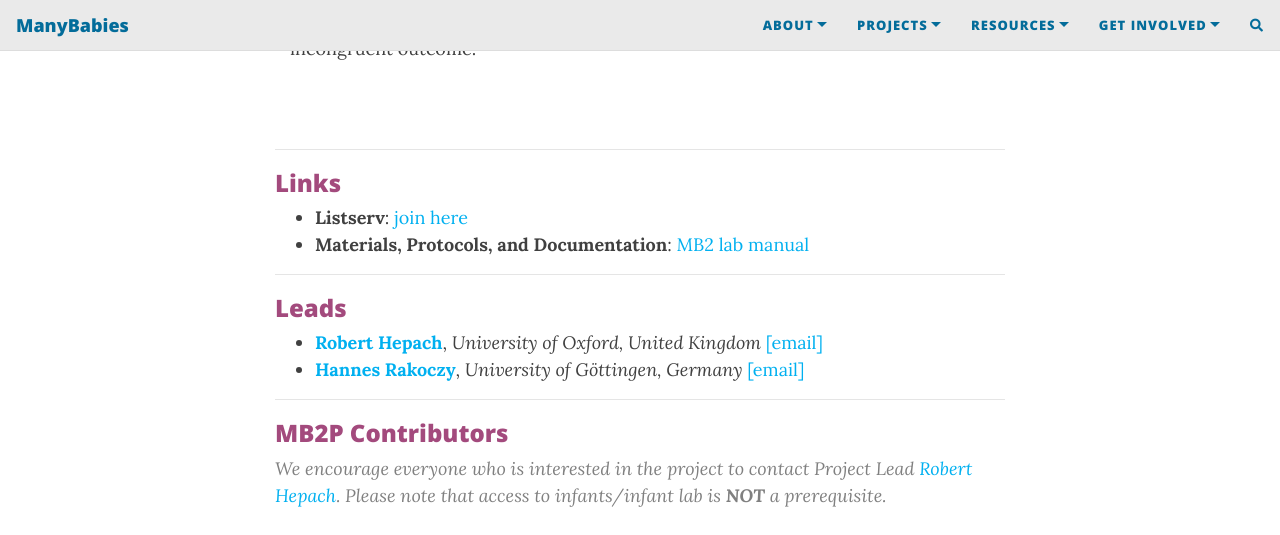
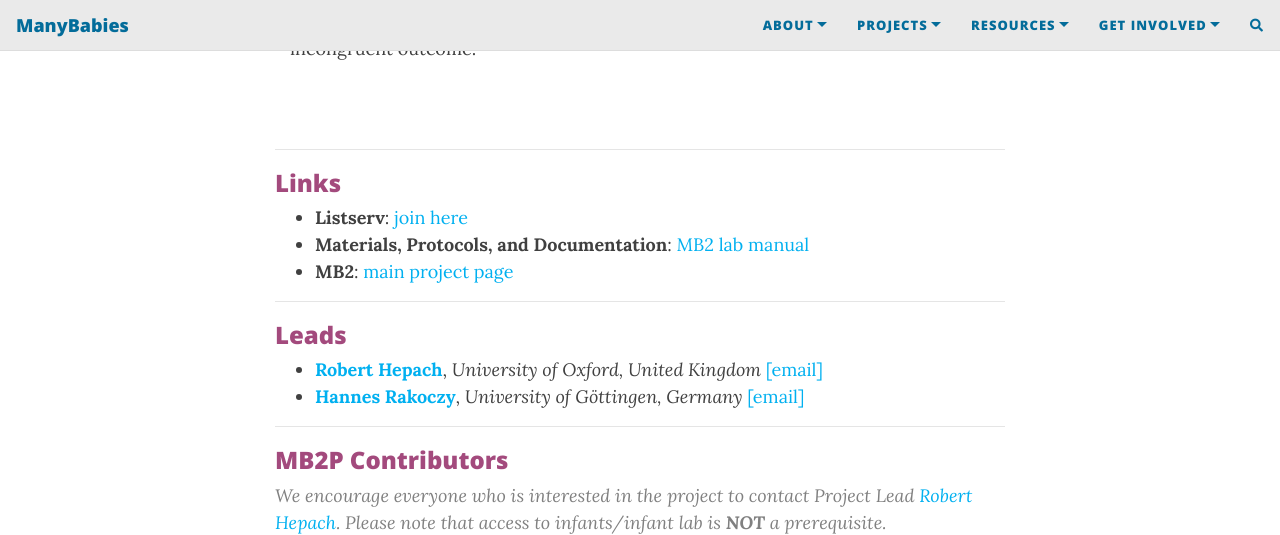
Before and after one commit to manybabies/manybabies.github.io, a Jekyll site: the page built from MB2P.md, in a window 1280 px wide and 900 px high, scrolled down 1893 px, cut to the strip 0-535 px from the top of the window. Built offline with Jekyll 4.4.1, drawn with Linux system fonts in a browser that asks for light colours; nearby versions of some CDN libraries; comment, search, counter and statistics services are not loaded.

Commit message:
Update MB2P.md

```diff
--- a/MB2P.md
+++ b/MB2P.md
@@ -49,6 +49,7 @@
 ### Links
 * **Listserv**: [join here](https://groups.google.com/a/manybabies.org/g/mb2p-list)
 * **Materials, Protocols, and Documentation**: [MB2 lab manual](https://docs.google.com/document/d/1xAw_EbmvRl1Rj3iAVASazyb4HPxoECfvKaf_7zfFi0o/edit?usp=sharing)
+* **MB2**: [main project page]({{site.baseurl}}/MB2/)
 
 
 ***
```
